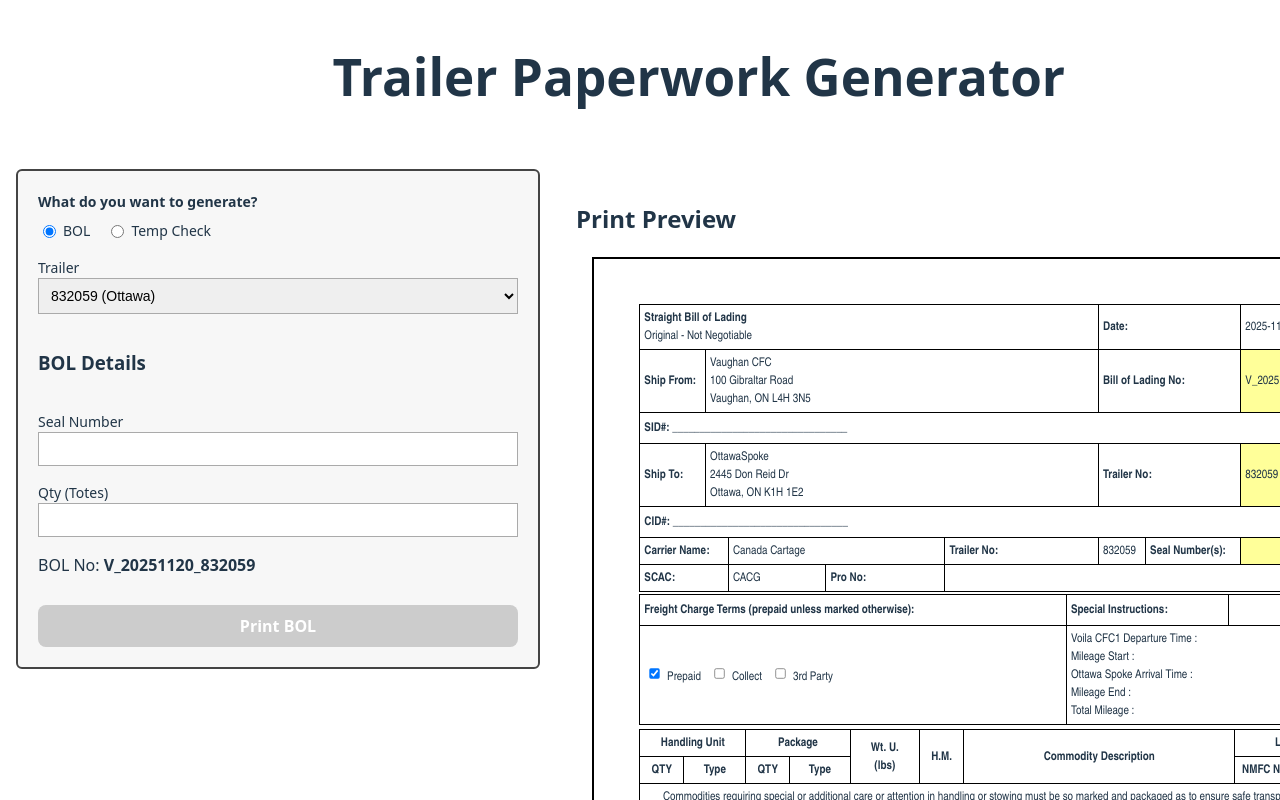
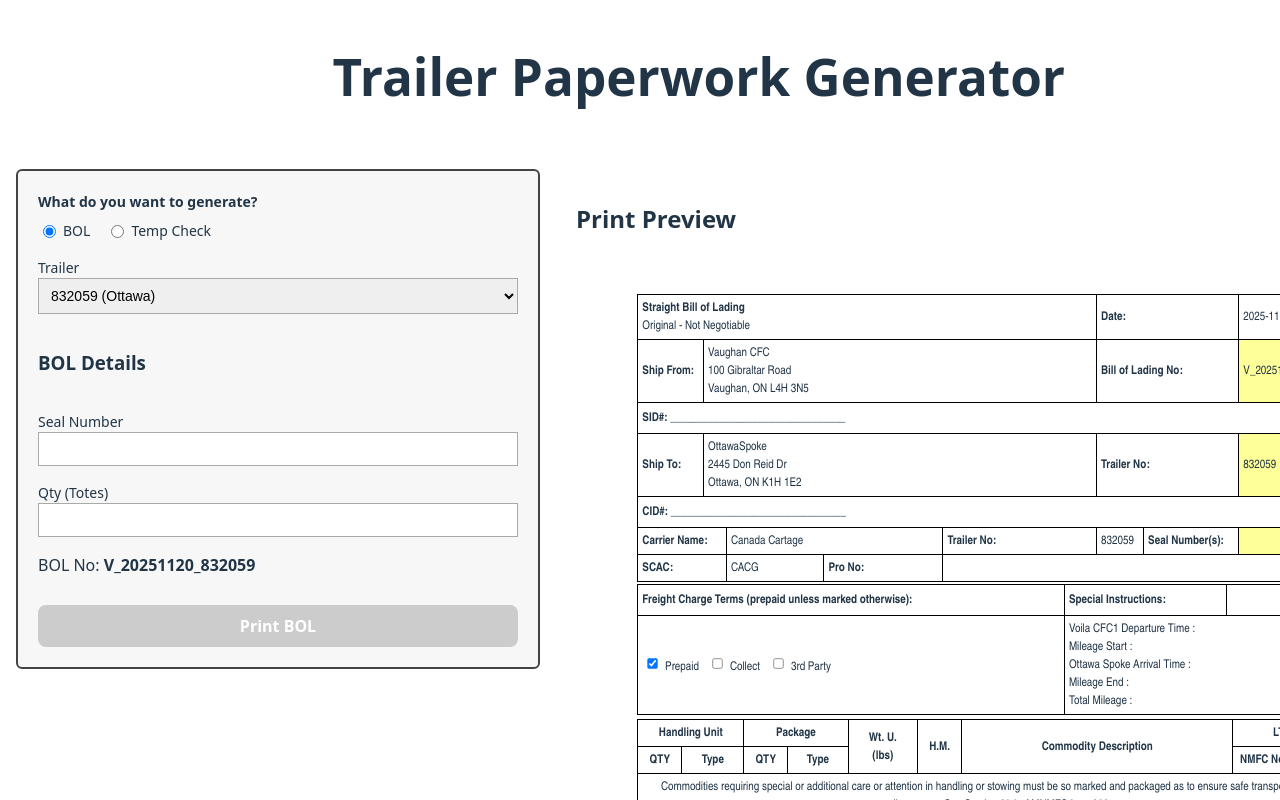
Before and after one commit to ajaisangha/BOL-Generator, a React (Vite) app in the folder bol-app/: page / in a window 1280 px wide. Shown: the top 800 px of the page. Built offline with nearby package versions, Linux system fonts and the light colour scheme.

Commit message:
border fixed

```diff
--- a/bol-app/src/App.css
+++ b/bol-app/src/App.css
@@ -1,9 +1,6 @@
 /* ---------------------------------------------------------
    GLOBAL APP LAYOUT (SCREEN)
 --------------------------------------------------------- */
-/* ------------------------------
-   NEW CLEAN UI LAYOUT
-------------------------------- */
 
 .app-container {
   width: 100%;
@@ -43,7 +40,6 @@
   padding: 12px;
   background: #ffffff;
 }
-
 
 /* ---------------------------------------------------------
    FORM ELEMENTS
@@ -113,28 +109,34 @@
   gap: 4px;
 }
 
+/* ---------------------------------------------------------
+   PRINT PREVIEW PANELS
+--------------------------------------------------------- */
 
-/* ---------------------------------------------------------
-   PRINT PREVIEW BOX
---------------------------------------------------------- */
-.print-wrapper {
-  width: 100%;
-  margin: 0;
-  padding: 0;
+/* BOL — NO BORDER */
+.bol-print-area {
+  width: 210mm;
+  min-height: 297mm;
+  padding: 12mm;
+  margin: 0 auto;
+  background: white;
+  box-sizing: border-box;
+  border: none !important;
 }
 
-.print-area {
-  width: 210mm;             /* A4 width */
-  min-height: 297mm;        /* A4 height */
+/* TEMP CHECK — BORDER + EXTRA TOP LINE */
+.temp-print-area {
+  width: 210mm;
+  min-height: 297mm;
+  margin: 0 auto;
+  padding: 12mm;
+  box-sizing: border-box;
+  border: 2px solid #000 !important;
+  border-top: 4px solid #000 !important; /* EXTRA THICK TOP LINE */
   background: white;
-  padding: 12mm;
-  margin: 0 auto;
-  border: 2px solid #000;   /* BORDER SHOWS IN PRINT */
-  box-sizing: border-box;
-  position: relative;
 }
 
-/* BOL + TEMP TABLES */
+/* TABLES */
 .bol-table {
   width: 100%;
   border-collapse: collapse;
@@ -143,7 +145,7 @@
 
 .bol-table td,
 .bol-table th {
-  border: 1px solid #000 !important;   /* FORCE PRINT BORDER */
+  border: 1px solid #000 !important;
   padding: 4px;
   font-size: 12px;
 }
@@ -157,23 +159,22 @@
 }
 
 /* ---------------------------------------------------------
-   PRINT MODE FIXES
+   PRINT MODE
 --------------------------------------------------------- */
 @media print {
 
   @page {
     size: A4 portrait;
-    margin: 0mm !important;     /* no margins so border touches page */
+    margin: 0 !important;
   }
 
   html, body {
     margin: 0 !important;
     padding: 0 !important;
     background: #fff !important;
-
   }
 
-  /* HIDE ALL UI PANELS (left controls and preview title) */
+  /* Hide all UI */
   .left-panel,
   .right-panel > h2,
   .toggle-buttons,
@@ -181,31 +182,45 @@
     display: none !important;
   }
 
-  /* ONLY PRINT THE DOCUMENT */
-  .print-area {
-    display: block !important;
-
+  /* Printing BOL — NO BORDER */
+  .bol-print-area {
     position: absolute !important;
-    top: 10mm !important;          /* ⭐ FIX: prevent top clipping */
+    top: 5mm !important;     /* SAFE PRINT MARGIN */
     left: 0 !important;
 
     width: 210mm !important;
+    min-height: auto !important;
     height: auto !important;
-    min-height: auto !important;
 
-    padding: 10mm !important;     /* ⭐ Reduced padding = bottom border visible */
+    padding: 12mm !important;
+    border: none !important;
 
     margin: 0 !important;
+    box-sizing: border-box !important;
+    background: #fff !important;
+  }
+
+  /* Printing TEMP CHECK — WITH BORDER */
+  .temp-print-area {
+    position: absolute !important;
+    top: 5mm !important;     /* SAFE PRINT MARGIN */
+    left: 0 !important;
+
+    width: 210mm !important;
+    min-height: auto !important;
+    height: auto !important;
+
+    padding: 12mm !important;
 
     border: 2px solid #000 !important;
-    background: #fff !important;
+    border-top: 4px solid #000 !important;
+
+    margin: 0 !important;
+    background: white !important;
     box-sizing: border-box !important;
-
-    overflow: visible !important;  /* ⭐ Prevent border clipping */
   }
 
-  /* ENSURE TABLE BORDERS PRINT */
-  .bol-table,
+  /* Ensure borders always print */
   .bol-table td,
   .bol-table th {
     border: 1px solid #000 !important;
--- a/bol-app/src/components/PrintLayout.jsx
+++ b/bol-app/src/components/PrintLayout.jsx
@@ -658,7 +658,19 @@ export default function PrintLayout({
 }) {
   return (
     <div className="print-wrapper">
+
+      {/* ===================== BOL — NO BORDER ===================== */}
       {activePreview === "BOL" && (
+        <div
+          className="bol-print-area"   // <-- NEW CLASS WITH NO BORDER
+          style={{
+            width: "210mm",
+            minHeight: "297mm",
+            margin: "0 auto",
+            padding: "10mm 12mm 12mm 12mm",
+            boxSizing: "border-box",
+          }}
+        >
           <BOLLayout
             mode={bolTemplateType}
             trailerNumber={trailerNumber}
@@ -666,9 +678,23 @@ export default function PrintLayout({
             qty={qty}
             bolNumber={bolNumber}
           />
+        </div>
       )}
 
+      {/* ===================== TEMP CHECK — BORDER + EXTRA TOP LINE ===================== */}
       {activePreview === "TEMP" && (
+        <div
+          className="temp-print-area"
+          style={{
+            width: "210mm",
+            minHeight: "297mm",
+            margin: "0 auto",
+            boxSizing: "border-box",
+            padding: "12mm",
+            border: "2px solid #000",
+            borderTop: "4px solid #000",   // <-- EXTRA TOP LINE
+          }}
+        >
           <TempLayout
             trailerNumber={trailerNumber}
             supervisorName={supervisorName}
@@ -677,7 +703,9 @@ export default function PrintLayout({
             issueTexts={issueTexts}
             temperature={temperature}
           />
+        </div>
       )}
+
     </div>
   );
 }
```
Lines whose indentation alone changed are shown as unchanged.
